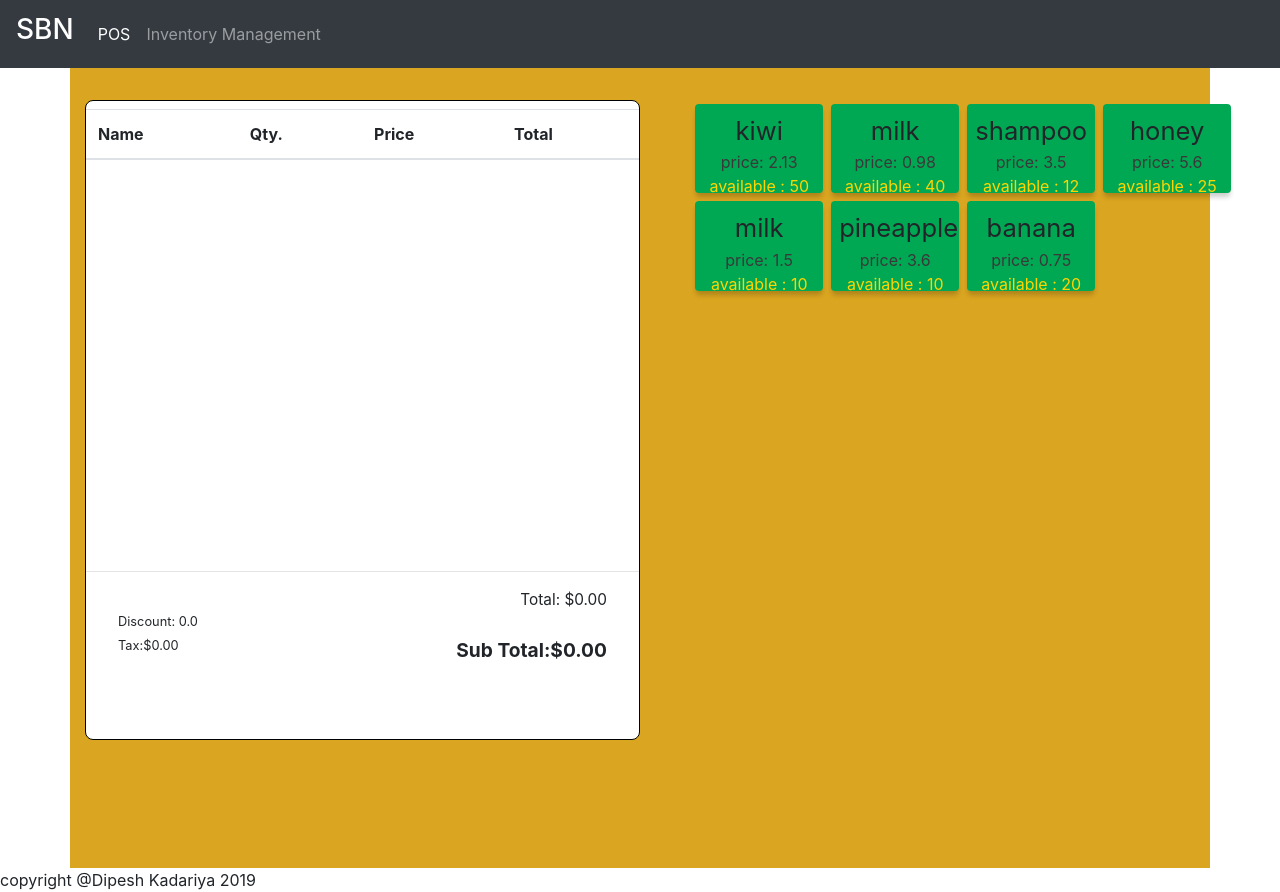
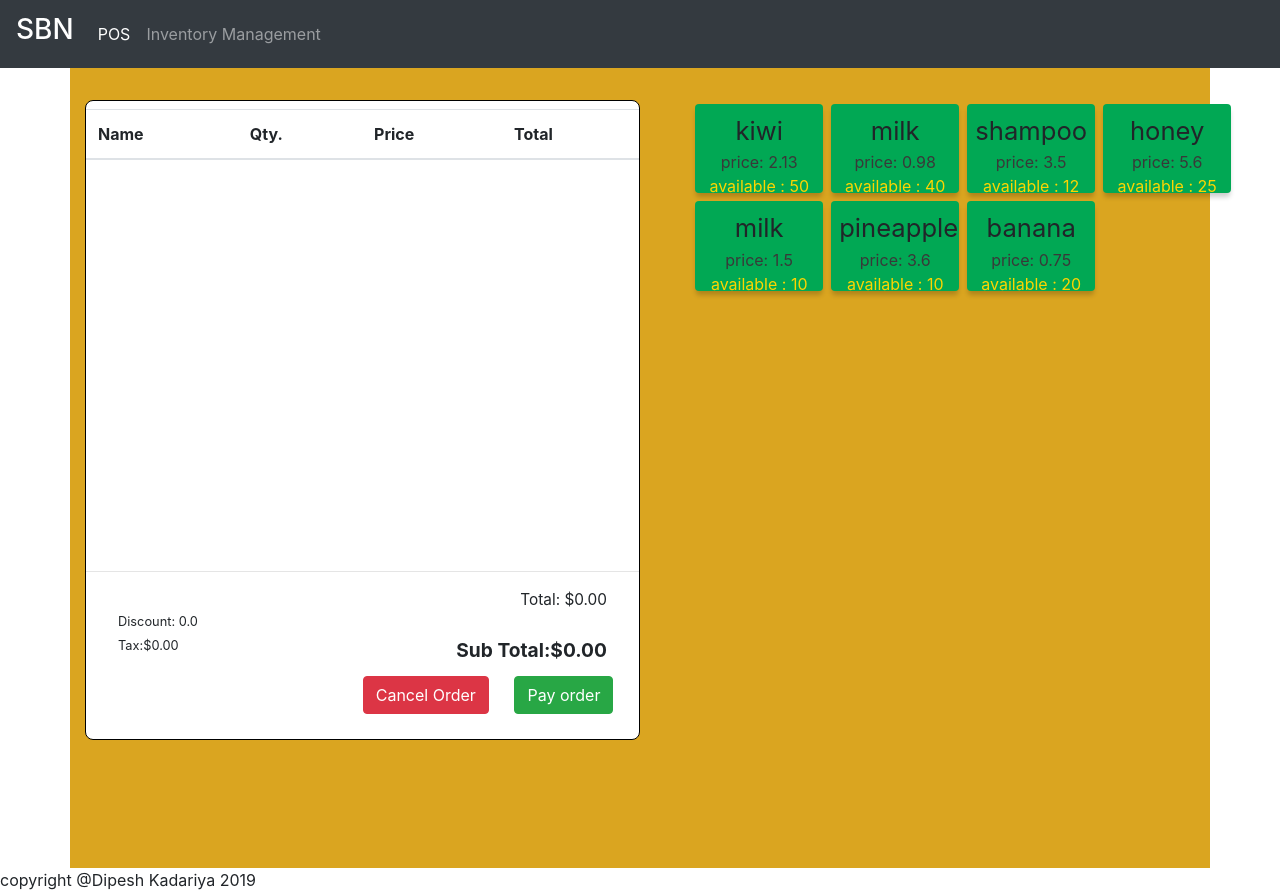
Before and after one commit to Dkadariya/SBN_pos_frontend, an Angular app: page /sale in a window 1280 px wide. Built offline with nearby package versions, Linux system fonts and the light colour scheme.

Commit message:
order place and cancel button with function binding

```diff
--- a/src/app/list-invent/list-invent.component.css
+++ b/src/app/list-invent/list-invent.component.css
@@ -102,3 +102,11 @@
     font-weight: bold;
     margin-right: 4vh;
 }
+.order_btns{
+    display: block;
+    margin-top:5vh ;
+}
+.btn-danger, .btn-success{
+    margin-right: 2vw;
+    float: right;
+}
--- a/src/app/list-invent/list-invent.component.html
+++ b/src/app/list-invent/list-invent.component.html
@@ -60,6 +60,10 @@
         <div id="console-disc">Discount: 0.0 </div><br>
         <div id="console-tax">Tax:{{total*0.075|currency}} </div>
         <div id="console-sub">Sub Total:{{total+ (total*0.075)|currency}}  </div>
+        <div class="order_btns">
+            <button type="button" class="btn btn-success" (click)="placeOrder()">Pay order</button>
+            <button type="button" class="btn btn-danger" (click)="cancelOrder()">Cancel Order</button>
+    </div>
 </div>
 <div class="grid" >
     <div class="grid_box" *ngFor="let item of items" (click)="appendItem(item.id,item.name,item.price)">
--- a/src/app/list-invent/list-invent.component.ts
+++ b/src/app/list-invent/list-invent.component.ts
@@ -82,7 +82,15 @@ export class ListInventComponent implements OnInit {
     if (new_entry){
       this.sell_items.push({ "id": id, "item": item, "price": price, "quantity": 1 });
     }
-
     this.total += price;
   }
+
+  cancelOrder(){
+    this.sell_items.splice(0,this.sell_items.length);
+  }
+
+  placeOrder(){
+    console.log(this.sell_items);
+    this.sell_items.splice(0,this.sell_items.length);
+  }
 }
```
